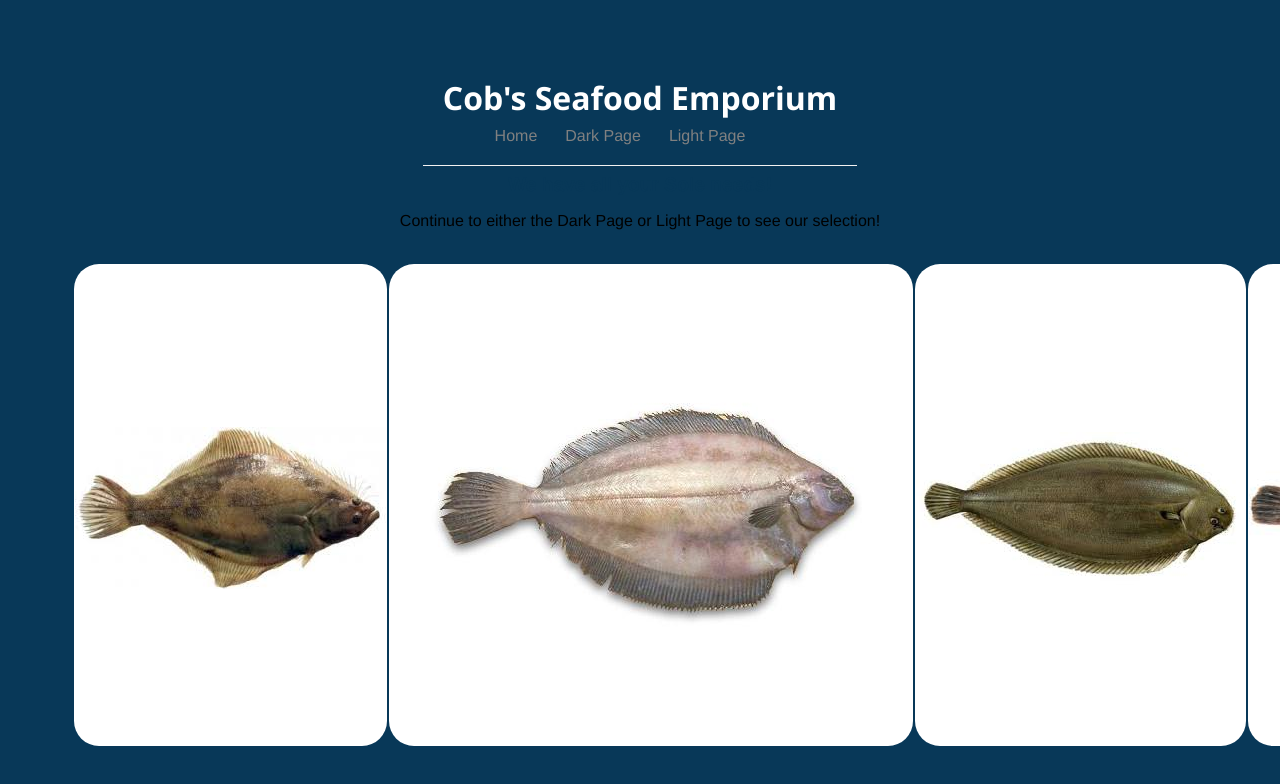
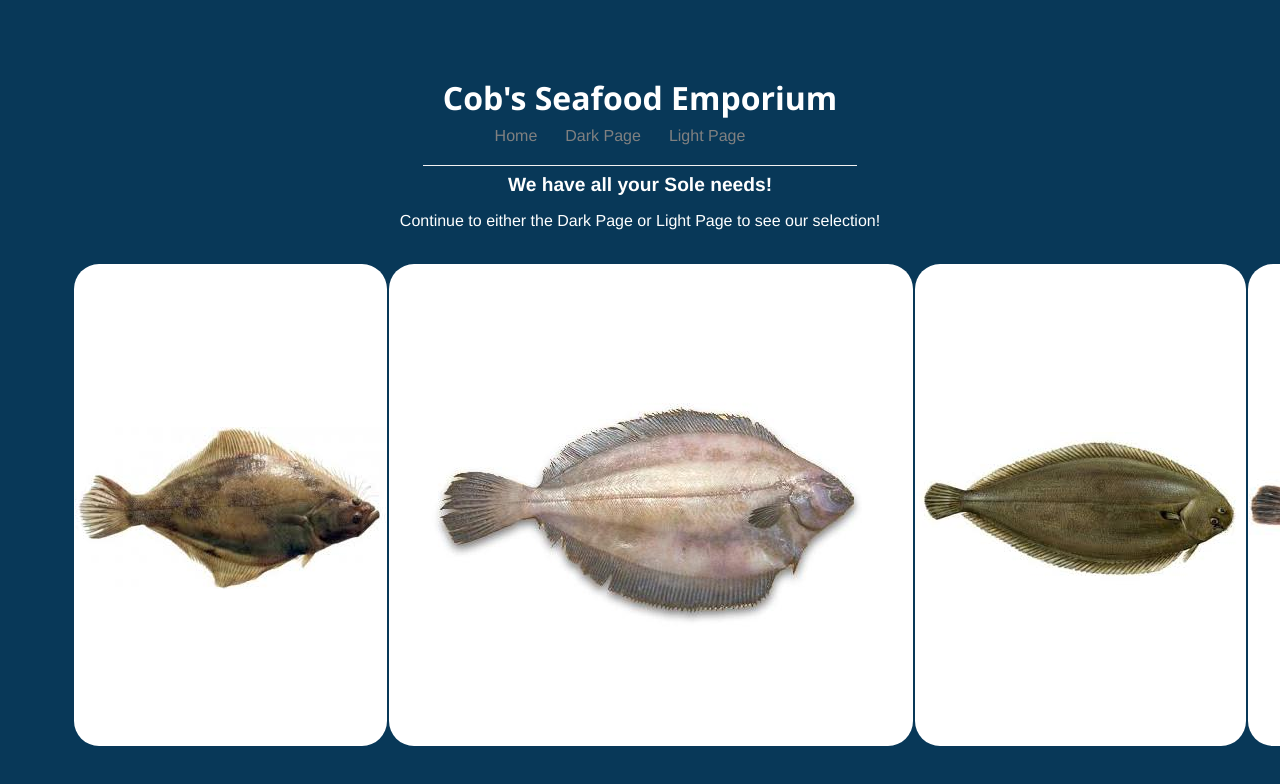
Before and after one commit to ajoliat23/CobsWeb, a React (Create React App) app: page / in a window 1280 px wide. Shown: the top 784 px of the page. Built offline with nearby package versions, Linux system fonts and the light colour scheme.

Commit message:
Update index.css

```diff
--- a/src/index.css
+++ b/src/index.css
@@ -1,6 +1,9 @@
 /* .navbar css mostly comes from The Net Ninja (youtuber) with a few changes*/
 html{
   background-color: rgb(8, 56, 88);
+}
+.white{
+  color: white;
 }
 
 .dark{
@@ -99,10 +102,6 @@ td{
   background-color: white;
   align-items: center;
   border-radius: 25px;
-}
-td:hover{
-  background-color:#c6f7f3;
-
 }
 
 .img2{
```
